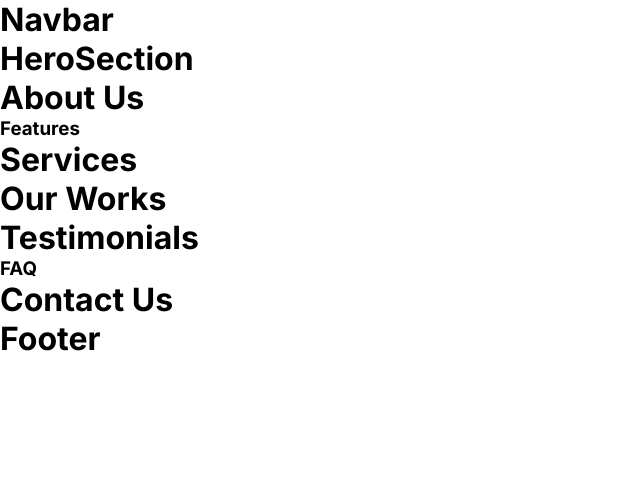
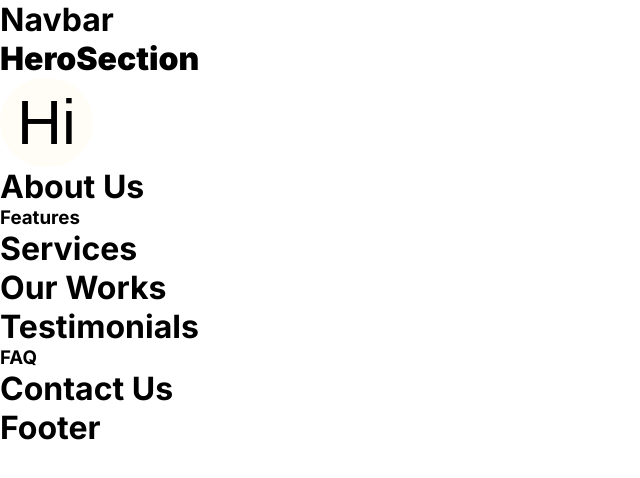
Before and after one commit to JunaidShamnad/Agency-Website, a Next.js app: page / in a window 1280 px wide. Shown: the top 478 px of the page, without its empty margins (0-640 px from the left). Built offline with nearby package versions, Linux system fonts and the light colour scheme.

Commit message:
Updated theme.js

```diff
--- a/components/Button/Button.elements.js
+++ b/components/Button/Button.elements.js
@@ -1 +1,29 @@
 import styled from 'styled-components'
+
+
+export const ButtonStyled = styled.button`
+	box-sizing: border-box;
+	display: inline-block;
+	text-align: center;
+	padding: ${(props) => props.theme.space[3]} ${(props) => props.theme.space[4]};
+	color: ${(props) => props.theme.colors.background};
+	background-color: ${(props) => props.theme.colors.primary};
+	border: 1px solid;
+	border-color: ${(props) => props.theme.colors.primary};
+	border-radius: ${(props) => props.theme.radii.round};
+	font-size: ${(props) => props.theme.fontSizes.m};
+	text-decoration: none;
+	&:hover:not(:disabled),
+	&:active:not(:disabled),
+	&:focus {
+		outline: 0;
+		color: ${(props) => props.theme.colors.background};
+		border-color: ${(props) => props.theme.colors.accent};
+		background-color: ${(props) => props.theme.colors.accent};
+		cursor: pointer;
+	}
+	&:disabled {
+		opacity: 0.6;
+		filter: saturate(60%);
+	}
+`;
--- a/components/Button/index.jsx
+++ b/components/Button/index.jsx
@@ -1,10 +1,10 @@
+import { ButtonStyled } from './Button.elements'
 
-
-const Button = () => {
+const Button = ({children}) => {
   return (
-  <>
-  <button>Button</button>
-  </>
+    <ButtonStyled>
+        {children}
+    </ButtonStyled>
   )
 }
 
--- a/components/HeroSection/HeroSection.styled.js
+++ b/components/HeroSection/HeroSection.styled.js
@@ -1 +1,9 @@
-import styled from 'styled-components'
+import styled from "styled-components";
+import { flexCenter } from "../cssHelper";
+
+export const Heading = styled.h1`
+  font-size:2rem;
+  font-weight:900;
+  /* ${flexCenter} */
+
+`;
--- a/components/HeroSection/index.jsx
+++ b/components/HeroSection/index.jsx
@@ -1,9 +1,12 @@
+import Button from "../Button"
+import { Heading } from "./HeroSection.styled"
 
 
 const HeroSection = () => {
     return (
       <>
-      <h1>HeroSection</h1>
+      <Heading>HeroSection</Heading>
+      <Button>Hi</Button>
       </>
     )
   }
--- a/components/Theme.js
+++ b/components/Theme.js
@@ -1,62 +1,66 @@
 export const theme = {
   colors: {
-    text: "#333",
-    primaryBackground: "#fff",
-    secondaryBackground: "#fafafa",
-    primary: "#783396",
-    secondary: "#767676",
-    accent: "#d396c3",
-    muted: "#efefef",
+    primaryText: "#000000",
+    primaryInvertedText: "#fff",
+    secondaryText: "#FFFFFF",
+    primaryBackground: "#FFFDF6",
+    secondaryBackground: "#FEE33A",
+    accentBackground: "#6368E5",
+    primary: "#FFFDF6",
+    secondary: "#FEE33A",
+    teritory:"#1D1A26",
+    accent: "#6368E5",
   },
 
   fontSizes: {
-    xl: "4rem",
-    l: "2rem",
-    m: "1rem",
-    s: "0.9rem",
-    xs: "0.75rem",
+    xl: "6rem", //96px
+    l: "5rem",  //80px
+    m: "3.9rem", //62.4px
+    s: "2.8rem", // 44.8px
+    xs: "2.1rem", //33.6px
   },
 
   buttons: {
     primary: {
-      color: "white",
-      backgroundColor: "orange",
+      color: "#000000",
+      backgroundColor: "#FFD338",
       border:'none',
-      borderRadius: "0.5rem",
-      padding: "0.5rem 1rem",
+      borderRadius: "5px",
+      padding: "1rem 1.6rem",
       fontSize: "1rem",
-      fontWeight: "bold",
+      fontWeight: "500",
       cursor: "pointer",
       transition: "all 0.2s ease-in-out",
-      "&:hover": {
-        backgroundColor: "orange",
-        color: "white",
-        borderColor: "orange",
-      },
 
     },
     secondary: {
-      color: "white",
-      backgroundColor: "black",
+      color: "#FFFFFF",
+      backgroundColor: "#1D1A26",
       border: "none",
-      borderRadius: "0.5rem",
-      padding: "0.5rem 1rem",
+      borderRadius: "5px",
+      padding: "1rem 1.6rem",
       fontSize: "1rem",
-      fontWeight: "bold",
+      fontWeight: "500",
       cursor: "pointer",
       transition: "all 0.2s ease-in-out",
-      "&:hover": {
-        backgroundColor: "black",
-        color: "white",
-        border: "none",
-      },
+    },
+    teritory: {
+      color: "#000",
+      textDecoration: "underline",
+      backgroundColor: 'none',
+      border: "none",
+      padding: "1rem 1.6rem",
+      fontSize: "1rem",
+      fontWeight: "500",
+      cursor: "pointer",
+      transition: "all 0.2s ease-in-out",
     },
   },
 
   mobile: {
-    fontSize: 12,
+    fontSize: "0.75rem",
     margin: "4px",
-    color: "red",
+    color: "#000",
   },
 
   breakpoints: {
@@ -67,9 +71,14 @@ export const theme = {
     desktopL: "1600px", // 1600px
   },
   fontWeights: {
-    light: 200,
-    normal: 400,
+    thin: 200,
+    light: 300,
+    regular: 400,
+    medium: 500,
+    semibold: 600,
     bold: 700,
+    bolder: 800,
+    black: 900
   },
 
 
@@ -81,12 +90,13 @@ export const theme = {
   borders: {
     none: "none",
     thin: "1px solid",
+    thick: "3px solid",
   },
 
   radii: {
     none: 0,
-    base: "0.25em",
-    round: "99999em",
+    base: "5px",
+    round: "50px",
   },
 
   shadows: {
--- /dev/null
+++ b/components/cssHelper.js
@@ -0,0 +1,13 @@
+import {css} from 'styled-components'
+
+export const flexCenter = css`
+    display: flex;
+    justify-content: center;
+    align-items: center;
+`;
+
+export const gridCenter = css`
+    display: grid;
+    justify-content: center;
+    align-items: center;
+`;
--- a/components/globalStyles.js
+++ b/components/globalStyles.js
@@ -9,6 +9,7 @@ body {
     font-family: 'Inter', sans-serif;
     padding: 0;
     margin: 0;
+    background-color:#fff;
 }
 
 html {
--- a/pages/_document.js
+++ b/pages/_document.js
@@ -43,7 +43,7 @@ export default class MyDocument extends Document {
           crossOrigin="true"
         />
         <link
-          href="https://fonts.googleapis.com/css2?family=Inter:wght@100;200;300;400;500;600;700;800;900&display=swap"
+          href="https://fonts.googleapis.com/css2?family=Inter:wght@200;300;400;500;600;700;800;900&display=swap"
           rel="stylesheet"
         />
         </Head>
```
